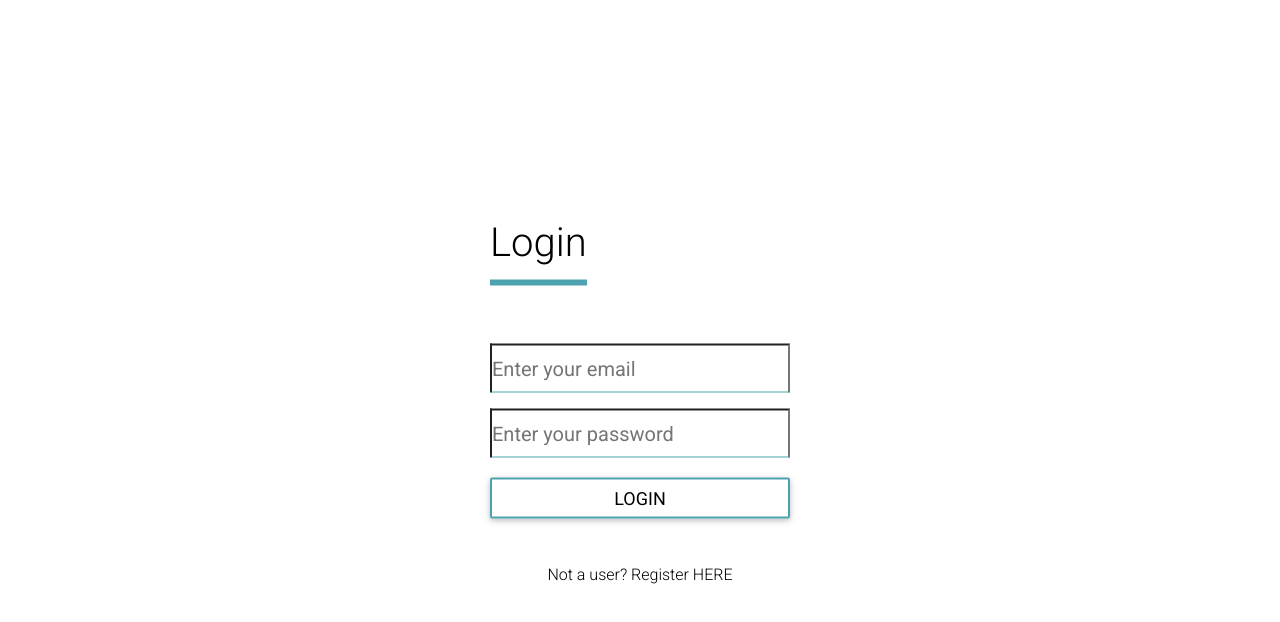
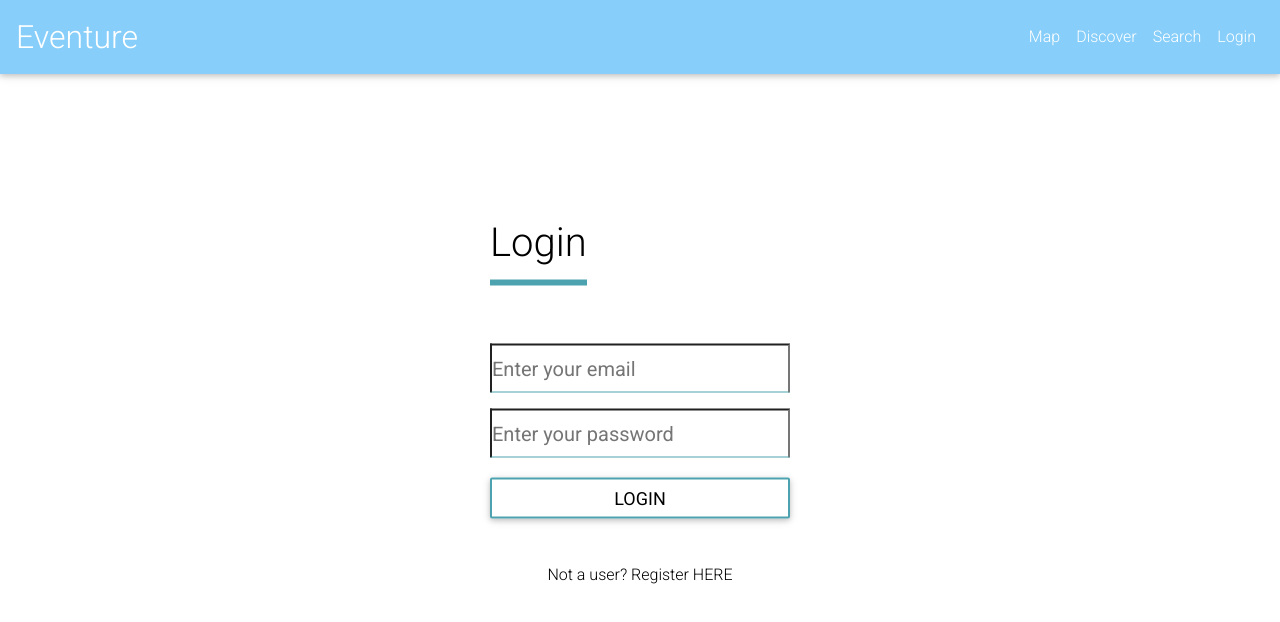
Before and after one commit to Lancer126/final_project, a React (Create React App) app in the folder client/: page /login in a window 1280 px wide. Shown: the top 622 px of the page. Built offline with nearby package versions, Linux system fonts and the light colour scheme; no server answers; what google-maps-react would draw is missing.

Commit message:
Coding on master

```diff
--- a/client/src/components/EmergencyContacts.jsx
+++ b/client/src/components/EmergencyContacts.jsx
@@ -20,13 +20,10 @@ class EmergencyContacts extends Component {
   }
 
   render() {
-    let navbar = "";
-    if(window.sessionStorage.getItem('contact_name')) {
-      navbar = <Navbarr />
-    }
 
     return (
       <div>
+      <Navbarr />
       <div className="login-box">
 
 <Formik
--- a/client/src/components/Login.jsx
+++ b/client/src/components/Login.jsx
@@ -3,6 +3,7 @@ import { BrowserRouter as Router, Switch, Route, Link } from 'react-router-dom';
 import { kStringMaxLength } from 'buffer';
 import { Formik } from "formik";
 import * as Yup from "yup";
+import Navbarr from './Navbarr';
 const axios = require('axios');
 
 class Login extends Component {
@@ -16,6 +17,8 @@ class Login extends Component {
 
   render() {
     return (
+      <div>
+      <Navbarr />
       <div className="login-box">
 
   <Formik
@@ -111,16 +114,8 @@ class Login extends Component {
     }}
   </Formik>
         <br/>
-
-        {/* <div className="fb-login-button"
-          data-width=""
-          data-size="large"
-          data-button-type="continue_with"
-          data-auto-logout-link="true"
-          data-use-continue-as="true"
-        ></div> */}
         <Link to={'/register'} className="nav-link text-center" style={{ color: "black" }}>Not a user? Register HERE</Link>
-
+      </div>
       </div>
     );
   }
--- a/client/src/components/Register.jsx
+++ b/client/src/components/Register.jsx
@@ -18,6 +18,8 @@ class Register extends Component {
 
   render() {
     return (
+      <div>
+      <Navbar />
       <div className="login-box">
 
 <Formik
@@ -116,19 +118,6 @@ class Register extends Component {
           {errors.phone && touched.phone && (
             <div className="input-feedback">{errors.phone}</div>
           )}
-          {/* <i className="fa fa-lock" aria-hidden="true"></i> */}
-        {/* <input
-          type="text"
-          name="name"
-          value={values.name}
-          onChange={handleChange}
-          onBlur={handleBlur}
-          placeholder="Enter your name"
-          className="textbox"
-        />
-          {errors.name && touched.name && (
-            <div className="input-feedback">{errors.name}</div>
-          )} */}
           <button className="btn" type="submit" disabled={isSubmitting}>
             Register
           </button>
@@ -139,7 +128,7 @@ class Register extends Component {
 
         <br/>
         <Link to={'/login'} className="nav-link text-center" style={{color: "black"}}>Already a user?  Login HERE</Link>
-
+      </div>
       </div>
     );
   }
```
